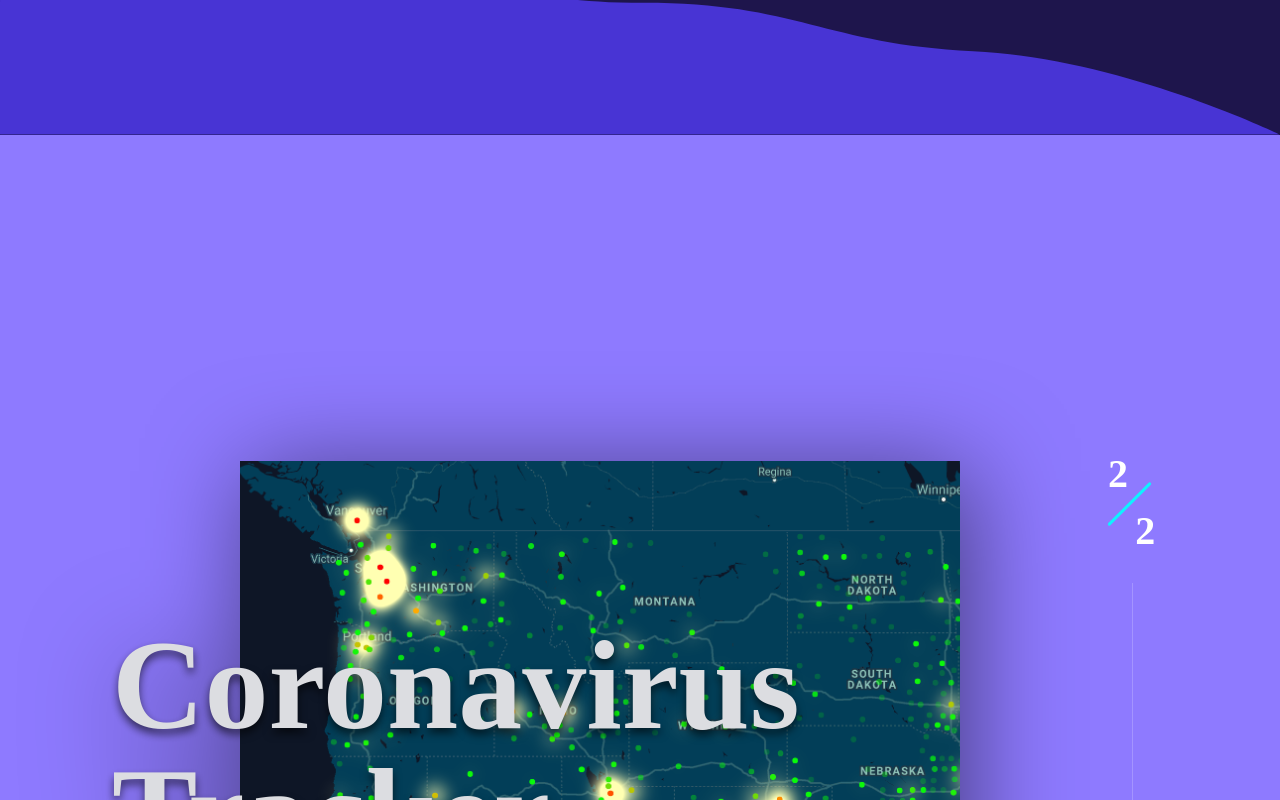
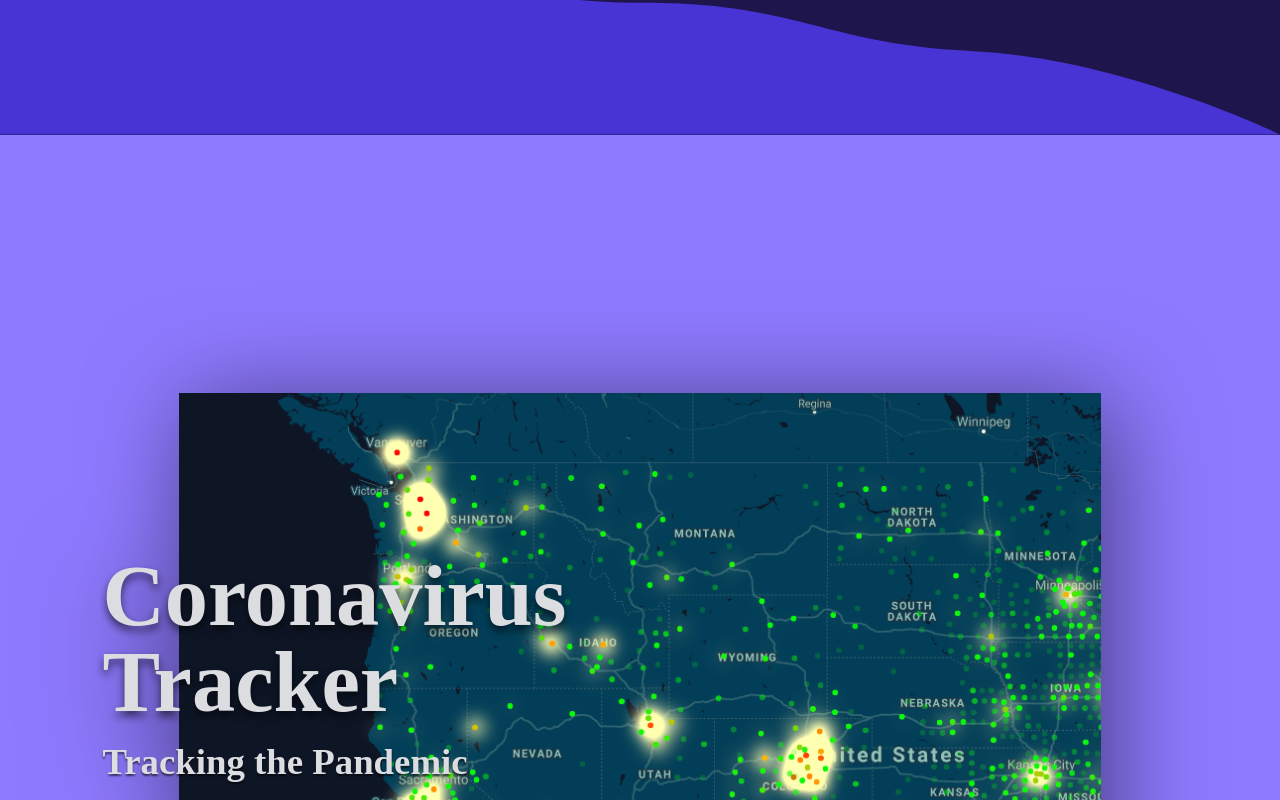
Before and after one commit to Sajantoor/sajantoor.github.io, a React (Create React App) app: page /projects in a window 1280 px wide. Shown: the part 1680-2480 px from the top of the page. Built offline with nearby package versions, Linux system fonts and the light colour scheme.

Commit message:
:art: Responsive design for projects section almost done

```diff
--- a/public/index.html
+++ b/public/index.html
@@ -3,7 +3,7 @@
   <head>
     <meta charset="utf-8" />
     <link rel="icon" href="%PUBLIC_URL%/favicon.ico" />
-    <meta name="viewport" content="width=device-width, initial-scale=1" />
+    <meta name="viewport" content="width=device-width, initial-scale=1, minimum-scale=1>
     <meta name="theme-color" content="#000000" />
     <meta
       name="description"
--- a/src/components/ProjectContainer.js
+++ b/src/components/ProjectContainer.js
@@ -11,21 +11,11 @@ class ProjectContainer extends React.Component {
     constructor(props) {
         super(props);
         this.myRef = React.createRef();
-        this.state = {
-            numeratorNum: 1,
-            denominatorNum: 1,
-        }
     }
-    // gets index of the child the user is viewing and adds it to state
-    getCurrentIndex = (dataFromChild) => {
-        this.setState({numeratorNum: dataFromChild});
-    }
-
     // calculates denominator excluding 1 child element
     componentDidMount() {
         let el = this.myRef.current;
         let childCount = el.children.length;
-        this.setState({denominatorNum: childCount - 1});
     }
 
     render() {
@@ -33,10 +23,6 @@ class ProjectContainer extends React.Component {
 
         return(
             <div className="projectContainer" ref={this.myRef}>
-                <div className="projectPosition">
-                    <h1 className="numerator"> {this.state.numeratorNum} </h1>
-                    <h1 className="denominator"> {this.state.denominatorNum} </h1>
-                </div>
                 <Projects
                     title="Coronavirus Tracker"
                     subtitle="Tracking the Pandemic"
@@ -48,7 +34,6 @@ class ProjectContainer extends React.Component {
                     embed="https://sajantoor.github.io/Coronavirus-Tracker/"
                     icons={CoronavirusComponents}
                     backgroundColor={"#4834d4"}
-                    giveParentCurrentIndex={this.getCurrentIndex.bind(this)}
                 />
 
                 <Projects
@@ -62,7 +47,6 @@ class ProjectContainer extends React.Component {
                     embed="https://sajantoor.github.io/Coronavirus-Tracker/"
                     icons={CoronavirusComponents}
                     backgroundColor={"#8e7aff"}
-                    giveParentCurrentIndex={this.getCurrentIndex.bind(this)}
                 />
             </div>
         )
--- a/src/components/Projects.js
+++ b/src/components/Projects.js
@@ -34,7 +34,6 @@ class Projects extends React.Component {
             // get the element in view's index
             let parent = element.parentNode;
             let index = Array.prototype.indexOf.call(parent.children, element);
-            this.props.giveParentCurrentIndex(index);
         }
     }
 
--- a/src/styles/projectContainer.css
+++ b/src/styles/projectContainer.css
@@ -10,69 +10,3 @@
     position: relative;
     transition: background-color 1s;
 }
-
-.projectPosition {
-    position: sticky;
-    float: right;
-    right: 8rem;
-    top: 5rem;
-    margin-top: 18rem;
-}
-
-.projectScroll {
-    position: fixed;
-    right: 9rem;
-    top: 4rem;
-}
-
-/* ===========
-   Typography
-   ============
-*/
-
-.numerator, .denominator {
-    font-family: 'Akrobat Bold';
-    font-size: 2.5em;
-    color: #FFF;
-    position: relative;
-
-}
-
-.numerator {
-    right: 1.5rem;
-}
-
-.denominator {
-    left: 0.2rem;
-    bottom: 1rem;
-}
-
-
-/* ===========
-   Dividers
-   ============
-*/
-
-.numerator::after {
-    content: '';
-    width: 3px;
-    display: block;
-    height: 60px;
-    position: absolute;
-    background-color: #0ff2ff;
-    border-radius: 3px;
-    transform: rotate(45deg);
-    right: -0.2rem;
-    top: 1.5rem;
-}
-
-.projectPosition::after, .projectScroll::after {
-    content: '';
-    width: 1px;
-    display: block;
-    height: calc(100vh - 20rem);
-    background-color: #FFF;
-    position: absolute;
-    top: 10rem;
-    opacity: 0.2;
-}
--- a/src/styles/projects.css
+++ b/src/styles/projects.css
@@ -4,27 +4,25 @@
 */
 
 .projects {
-    padding: 15rem 10rem 12rem 15rem;
+    padding: 25vh 14vw 0 14vw;
 }
 
+
 .projects:last-of-type {
-    padding-bottom: 10rem;
+    padding-bottom: 20vh;
 }
 
-.projects:first-of-type {
-    padding-top: 0rem;
-}
 
 .projectContain {
     position: relative;
-    width: calc(100% - 10rem);
+    width: 100%;
     min-height: 40rem;
     filter: drop-shadow(10px 10px 50px rgba(0, 0, 0, 0.5));
 }
 
 .projectCaption {
     position: relative;
-    width: calc(100% - 10rem);
+    width: 100%;
 }
 
 .imgContain {
@@ -57,28 +55,29 @@
 
 .projectSub, .subMore {
     font-family: 'Akrobat Semibold';
-    font-size: 2em;
 }
 
 .projectTitle {
     text-shadow: 0 5px 8px rgba(0, 0, 0, 0.6);
-    font-size: 8em;
+    font-size: calc(3em + 3vw);
     width: 25%;
     line-height: 1;
-    margin-left: -8rem;
     margin-bottom: 1rem;
     top: 10rem;
 }
 
 .projectSub {
     text-shadow: 0 2px 2px rgba(0, 0, 0, 0.6);
-    margin-left: -7.5rem;
     top: 9rem;
-    font-size: 2.5em;
+    font-size: calc(1.5em + 1vw);
+}
+
+.projectTitle, .projectSub {
+    margin-left: -6vw;
 }
 
 .titleMore {
-    font-size: 4.5em;
+    font-size: calc(1.5em + 2.5vw);
     padding: 2rem 3rem 0rem 3rem;
     margin-bottom: 0.3rem;
     margin-top: 5.4rem;
@@ -88,11 +87,12 @@
     margin-top: 0;
     padding: 0rem 3rem 1rem 3rem;
     margin-bottom: 0;
+    font-size: calc(1em + 1vw);
 }
 
 .description {
     font-family: 'Akrobat';
-    font-size: 1.3em;
+    font-size: calc(0.8em + 0.4vw);
     padding: 0rem 3rem 0rem 3rem;
 }
 
@@ -128,7 +128,7 @@
 .link {
     position: relative;
     font-family: 'Akrobat Bold';
-    font-size: 1.5em;
+    font-size: calc(0.6em + 1vw);
     background-color: #FFF;
     color: #000;
     opacity: 0.5;
@@ -177,9 +177,11 @@
 
 .projectIcons svg {
     float: left;
-    height: 50px;
+    min-height: 30px;
+    height: 5vw;
+    max-height: 50px;
     display: block;
-    margin: 1rem;
+    margin: 0.5rem;
     transition: all 0.5s;
 }
 
@@ -191,3 +193,26 @@
 .projectIcons svg:hover, .projectIcons svg:focus {
     filter: drop-shadow(0px 0px 5px rgba(255, 255, 255, 0.5));
 }
+
+
+@media only screen and (max-width: 600px) {
+    .projects {
+        padding: 25vh 5vw 0 5vw;
+    }
+
+    .projectTitle, .projectSub {
+        margin-left: 0;
+        width: 100%;
+        text-align: center;
+        top: 5rem;
+    }
+
+    .caption, .description {
+        font-size: 16px;
+    }
+
+    .titleMore, .subMore, .description {
+        padding-left: 2rem;
+        padding-right: 2rem;
+    }
+}
```
